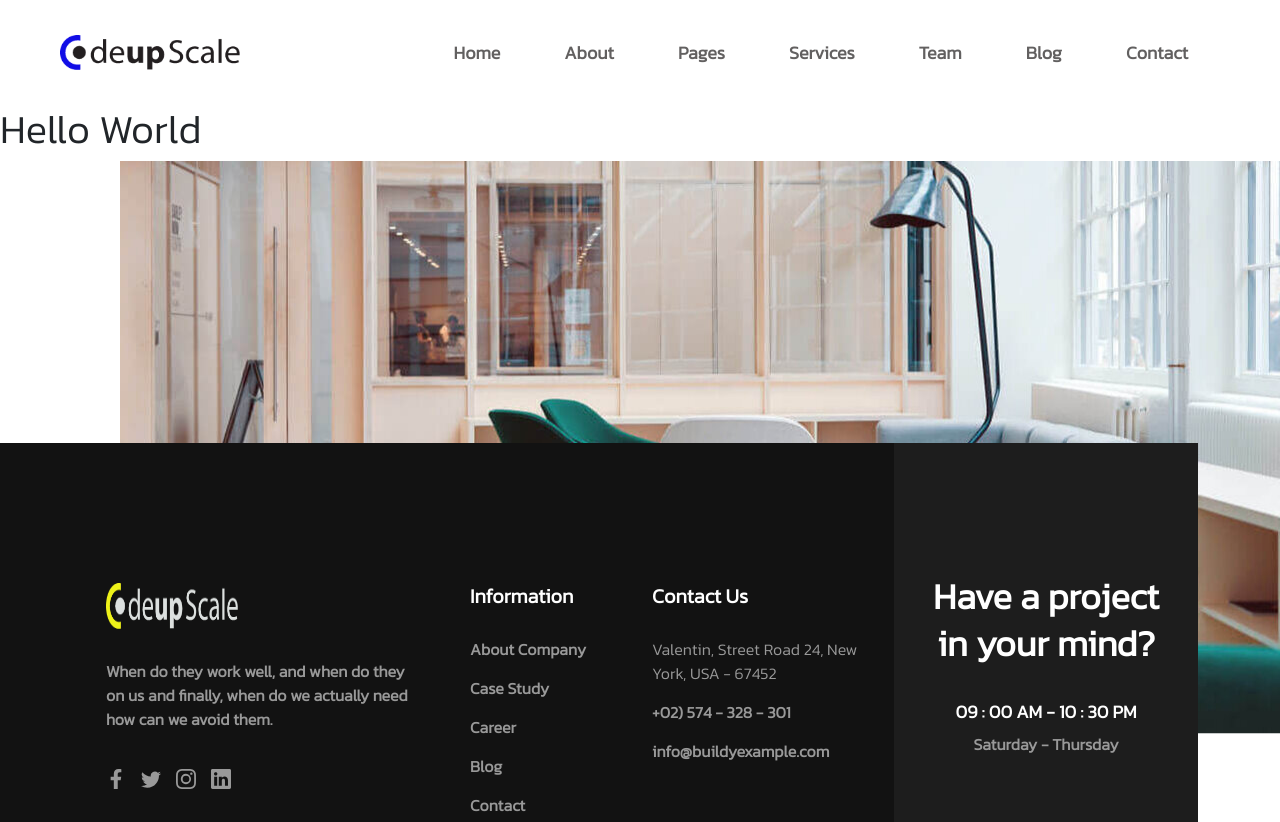
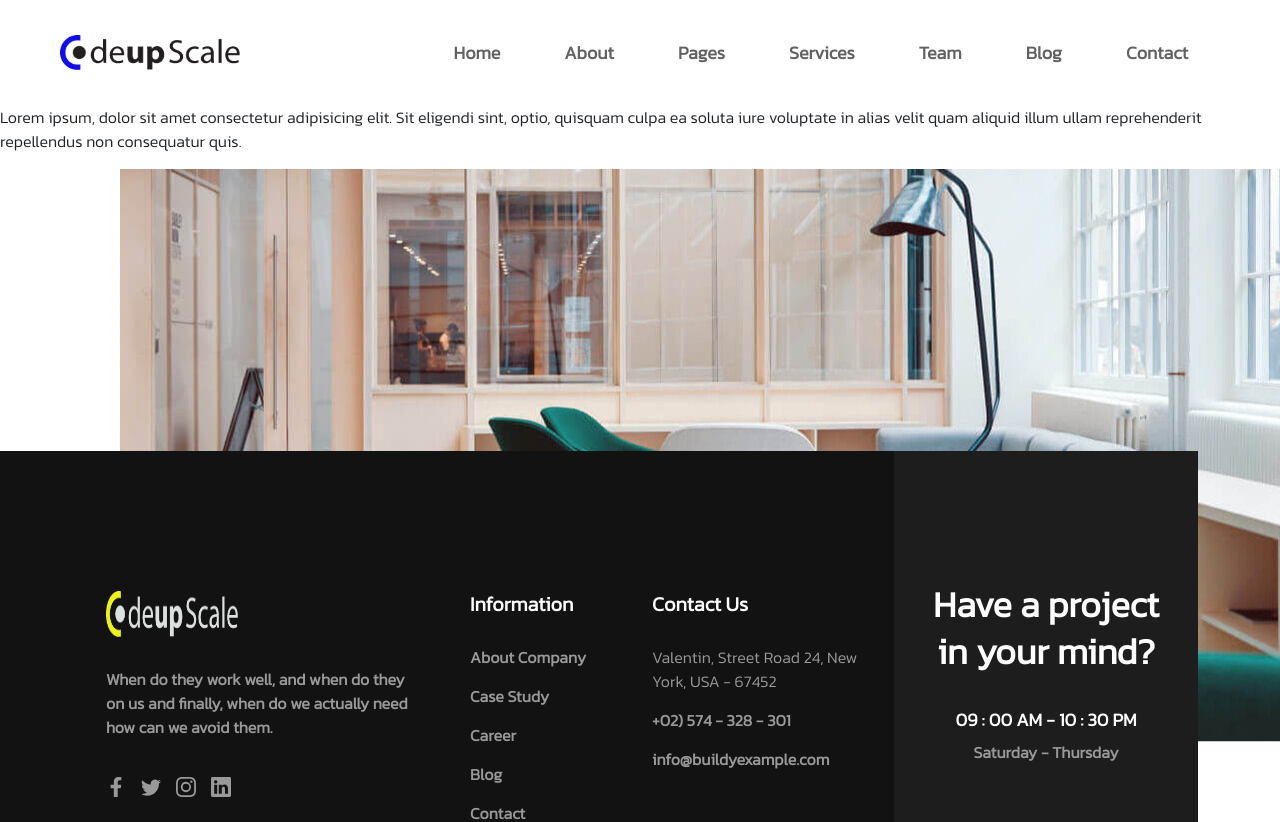
Before and after one commit to Harisali78/codeupscale-website, a Next.js app: page /random in a window 1280 px wide. Shown: the top 822 px of the page. Built offline with nearby package versions, Linux system fonts and the light colour scheme.

Commit message:
initial commit

```diff
--- a/pages/random.jsx
+++ b/pages/random.jsx
@@ -1,4 +1,4 @@
 function Name() {
-    return <h1>Hello World</h1>
+    return <p>Lorem ipsum, dolor sit amet consectetur adipisicing elit. Sit eligendi sint, optio, quisquam culpa ea soluta iure voluptate in alias velit quam aliquid illum ullam reprehenderit repellendus non consequatur quis.</p>
 }
 export default Name
```
